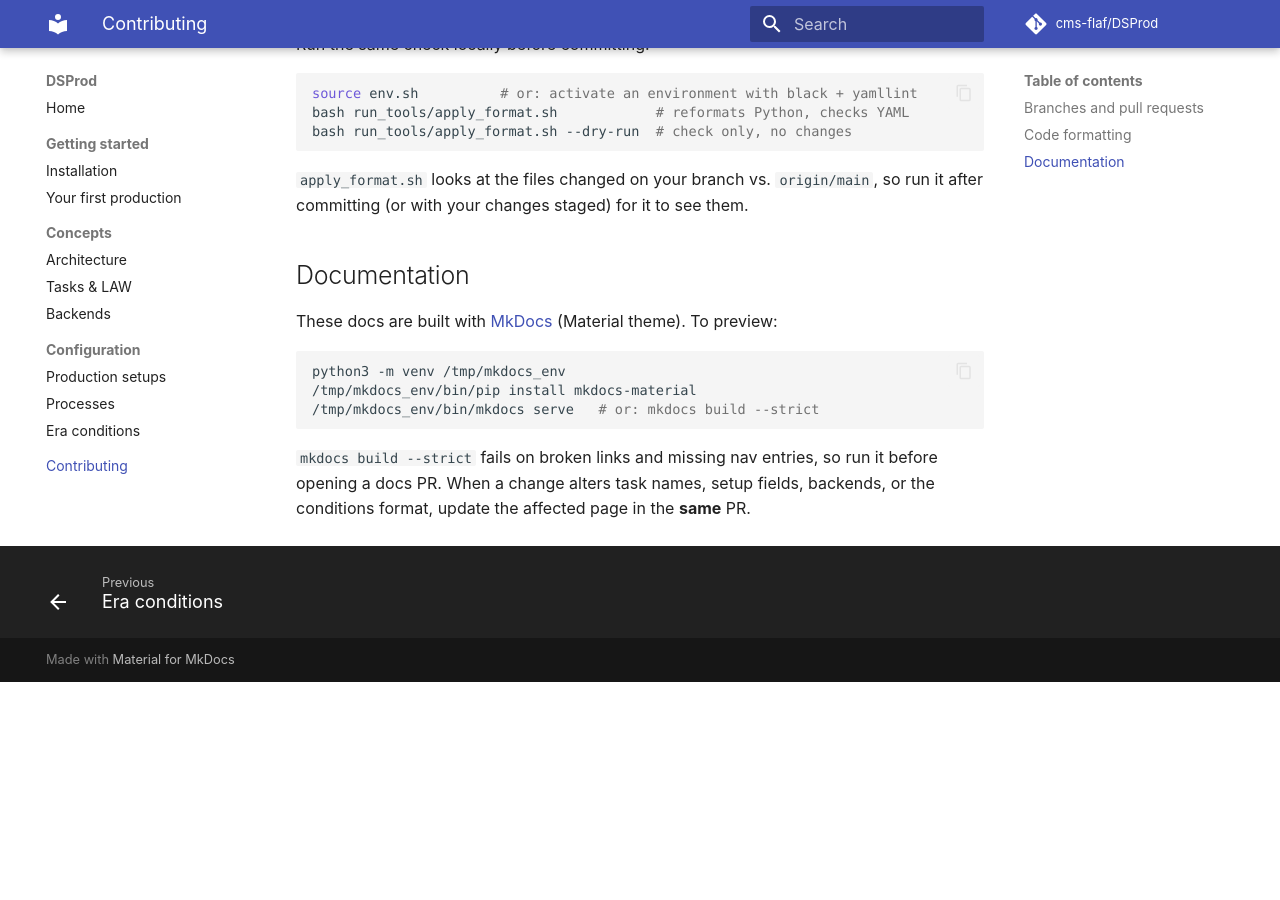
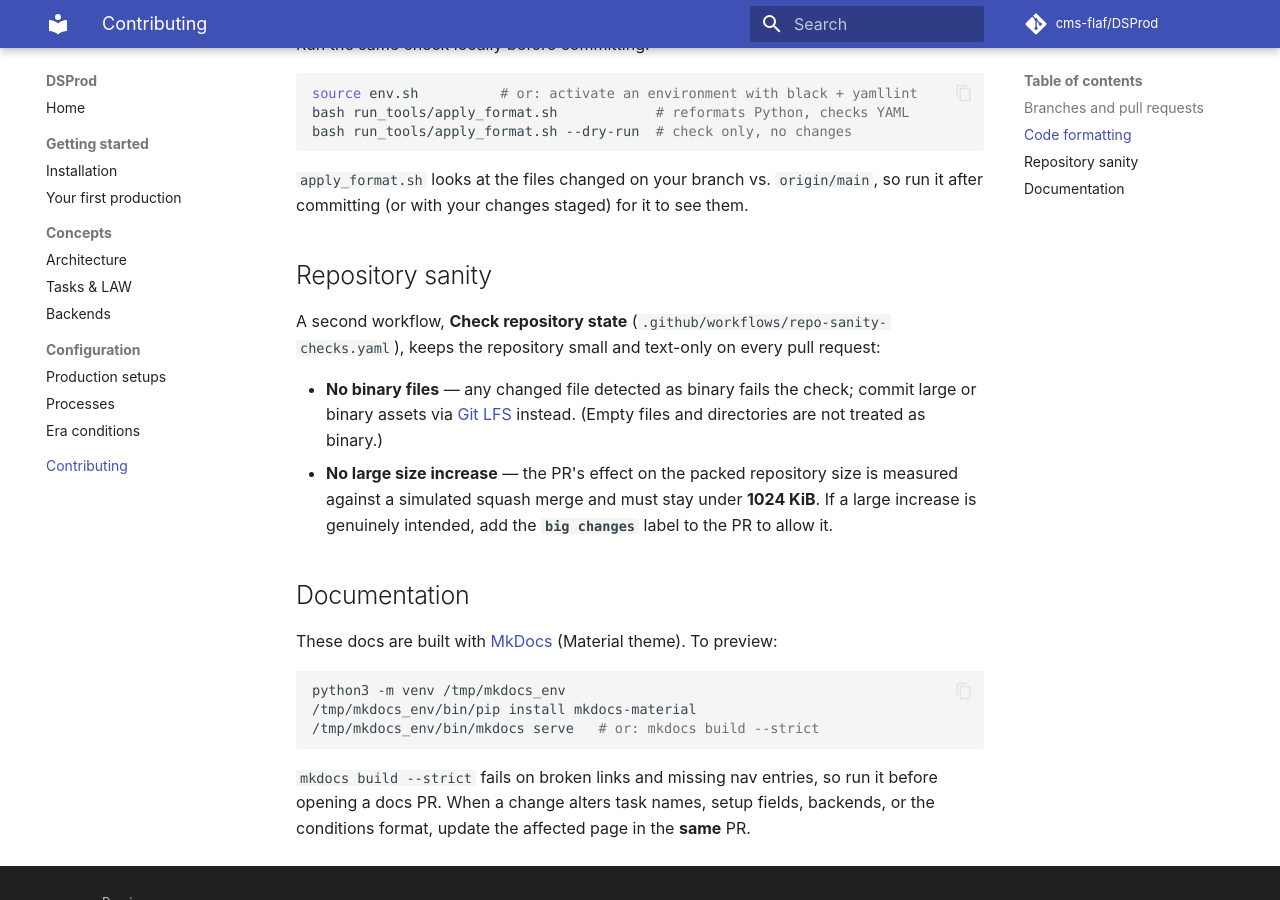
Before and after one commit to cms-flaf/DSProd, an MkDocs documentation site: the page built from docs/contributing.md, in a window 1280 px wide and 900 px high, scrolled down 642 px. Built offline with MkDocs 1.6.1 and Material for MkDocs 9.7.7, drawn with Linux system fonts in a browser that asks for light colours; comment, search, counter and statistics services are not loaded; before the commit the page ends 1324 px from its top, so only the background shows below that.

Commit message:
ci: add repo sanity check (no binary files, repo-size delta threshold) adapted from FLAF; exclude empty files from binary check

```diff
--- a/docs/contributing.md
+++ b/docs/contributing.md
@@ -30,6 +30,18 @@ bash run_tools/apply_format.sh --dry-run  # check only, no changes
 `apply_format.sh` looks at the files changed on your branch vs. `origin/main`, so run it after
 committing (or with your changes staged) for it to see them.
 
+## Repository sanity
+
+A second workflow, **Check repository state** (`.github/workflows/repo-sanity-checks.yaml`), keeps
+the repository small and text-only on every pull request:
+
+- **No binary files** — any changed file detected as binary fails the check; commit large or
+  binary assets via [Git LFS](https://git-lfs.com/) instead. (Empty files and directories are not
+  treated as binary.)
+- **No large size increase** — the PR's effect on the packed repository size is measured against a
+  simulated squash merge and must stay under **1024 KiB**. If a large increase is genuinely
+  intended, add the **`big changes`** label to the PR to allow it.
+
 ## Documentation
 
 These docs are built with [MkDocs](https://www.mkdocs.org/) (Material theme). To preview:
```
Also changed, not shown: 1 other file.
